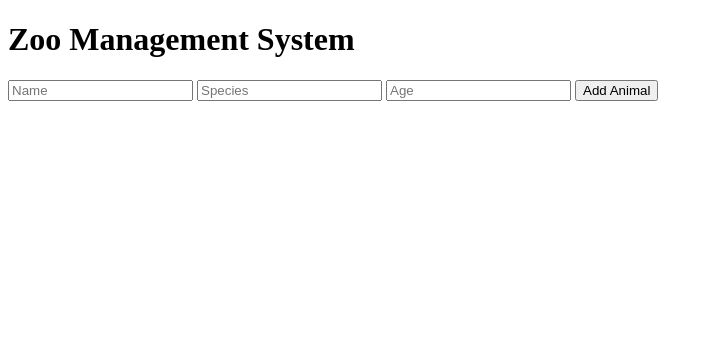
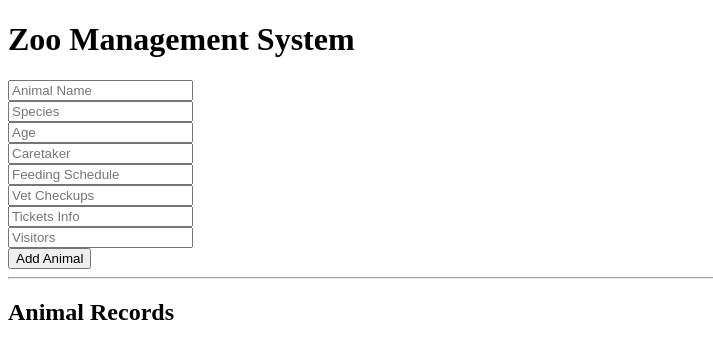
Before and after one commit to Padma1902/zoo-management-systems, a Flask app: page / in a window 1280 px wide. Shown: the top 359 px of the page, without its empty margins (0-713 px from the left). Run offline with Flask 3, Linux system fonts and the light colour scheme.

Commit message:
Initial commit

```diff
--- a/app.py
+++ b/app.py
@@ -25,8 +25,23 @@
     name = request.form['name']
     species = request.form['species']
     age = request.form['age']
+    caretaker = request.form['caretaker']
+    feeding_schedule = request.form['feeding_schedule']
+    vet_checkups = request.form['vet_checkups']
+    tickets = request.form['tickets']
+    visitors = request.form['visitors']
+
     data = load_data()
-    data.append({"name": name, "species": species, "age": age})
+    data.append({
+        "name": name,
+        "species": species,
+        "age": age,
+        "caretaker": caretaker,
+        "feeding_schedule": feeding_schedule,
+        "vet_checkups": vet_checkups,
+        "tickets": tickets,
+        "visitors": visitors
+    })
     save_data(data)
     return redirect('/')
 
--- a/templates/index.html
+++ b/templates/index.html
@@ -1,23 +1,38 @@
 <!DOCTYPE html>
 <html>
 <head>
-    <title>Zoo Management</title>
+    <title>Zoo Management System</title>
 </head>
 <body>
     <h1>Zoo Management System</h1>
 
-    <form action="/add" method="POST">
-        <input type="text" name="name" placeholder="Name" required>
-        <input type="text" name="species" placeholder="Species" required>
-        <input type="text" name="age" placeholder="Age" required>
+    <form action="/add" method="post">
+        <input type="text" name="name" placeholder="Animal Name" required><br>
+        <input type="text" name="species" placeholder="Species" required><br>
+        <input type="number" name="age" placeholder="Age" required><br>
+        <input type="text" name="caretaker" placeholder="Caretaker" required><br>
+        <input type="text" name="feeding_schedule" placeholder="Feeding Schedule" required><br>
+        <input type="text" name="vet_checkups" placeholder="Vet Checkups" required><br>
+        <input type="text" name="tickets" placeholder="Tickets Info" required><br>
+        <input type="number" name="visitors" placeholder="Visitors" required><br>
         <button type="submit">Add Animal</button>
     </form>
 
+    <hr>
+
+    <h2>Animal Records</h2>
     <ul>
         {% for animal in animals %}
-            <li>{{ animal.name }} - {{ animal.species }} - {{ animal.age }}
+            <li>
+                <strong>{{ animal.name }}</strong> ({{ animal.species }}) - Age: {{ animal.age }}<br>
+                Caretaker: {{ animal.caretaker }}<br>
+                Feeding Schedule: {{ animal.feeding_schedule }}<br>
+                Vet Checkups: {{ animal.vet_checkups }}<br>
+                Tickets: {{ animal.tickets }}<br>
+                Visitors: {{ animal.visitors }}<br>
                 <a href="/delete/{{ loop.index0 }}">Delete</a>
             </li>
+            <hr>
         {% endfor %}
     </ul>
 </body>
```
